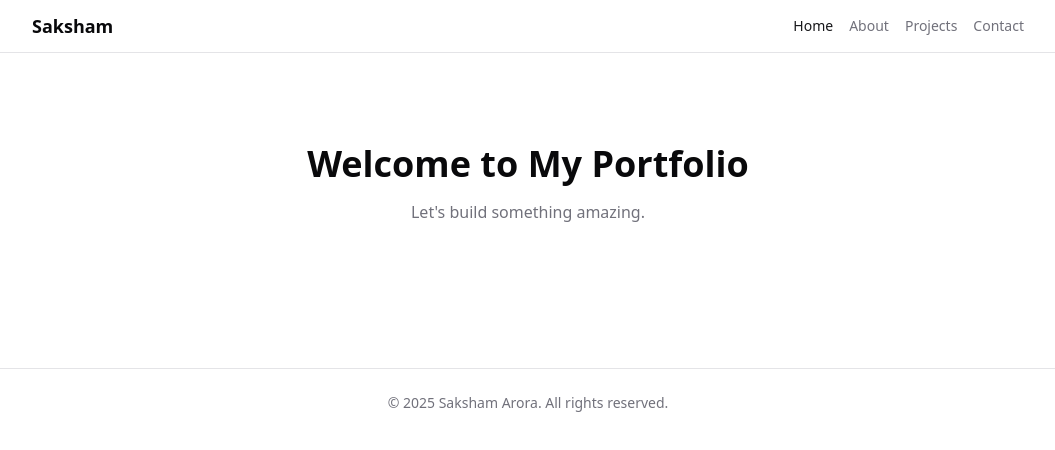
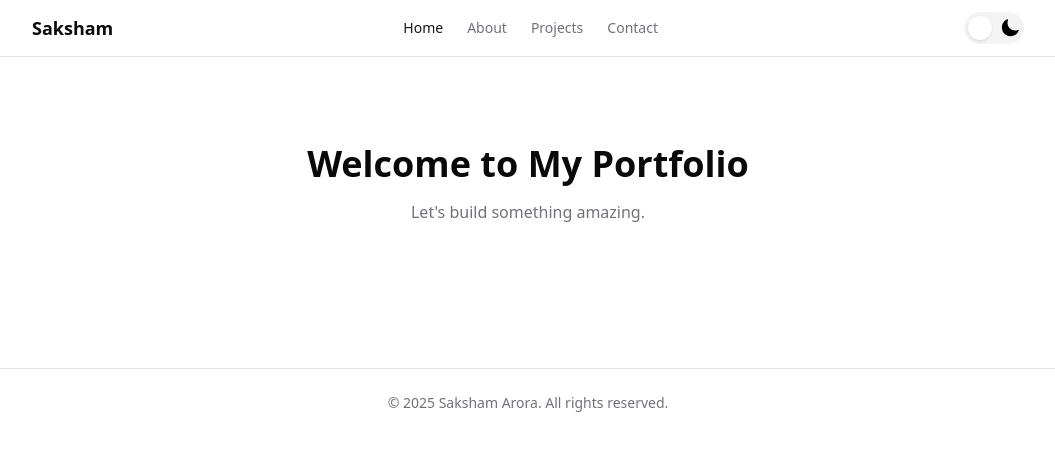
Before and after one commit to saksham069/portfolio, a Next.js app: page / in a window 1280 px wide. Shown: the top 450 px of the page, without its empty margins (112-1167 px from the left). Built offline with nearby package versions, Linux system fonts and the light colour scheme.

Commit message:
theme toggle button

```diff
--- a/components/Navbar.tsx
+++ b/components/Navbar.tsx
@@ -3,6 +3,7 @@
 import Link from "next/link";
 import { usePathname } from "next/navigation";
 import { cn } from "@/lib/utils";
+import ThemeToggle from "./ui/ThemeToggle";
 
 const navLinks = [
   { href: "/", label: "Home" },
@@ -18,7 +19,9 @@ export default function Navbar() {
     <header className="fixed top-0 z-50 w-full border-b border-border bg-background/80 backdrop-blur">
       <nav className="mx-auto flex max-w-5xl items-center justify-between px-4 py-3">
         <h1 className="text-lg font-semibold">Saksham</h1>
-        <ul className="flex gap-4 text-sm font-medium">
+
+        <div className="flex flex-1 justify-center">
+          <ul className="flex gap-6 text-sm font-medium">
             {navLinks.map((link) => (
               <li key={link.href}>
                 <Link
@@ -35,6 +38,11 @@ export default function Navbar() {
               </li>
             ))}
           </ul>
+        </div>
+
+        <div className="ml-auto pl-4">
+          <ThemeToggle />
+        </div>
       </nav>
     </header>
   );
--- a/components/ThemeToggle.tsx
+++ /dev/null
@@ -1,21 +0,0 @@
-"use client";
-
-import { useTheme } from "next-themes";
-import { Sun, Moon } from "lucide-react";
-import { Button } from "@/components/ui/button";
-
-export function ThemeToggle() {
-  const { setTheme, theme } = useTheme();
-
-  return (
-    <Button
-      variant="ghost"
-      size="icon"
-      onClick={() => setTheme(theme === "dark" ? "light" : "dark")}
-    >
-      <Sun className="h-5 w-5 rotate-0 scale-100 transition-all dark:-rotate-90 dark:scale-0" />
-      <Moon className="absolute h-5 w-5 rotate-90 scale-0 transition-all dark:rotate-0 dark:scale-100" />
-      <span className="sr-only">Toggle theme</span>
-    </Button>
-  );
-}
--- /dev/null
+++ b/components/ui/ThemeToggle.tsx
@@ -0,0 +1,40 @@
+"use client";
+
+import * as Switch from "@radix-ui/react-switch";
+import { useTheme } from "next-themes";
+import { useEffect, useState } from "react";
+import { SunIcon, MoonIcon } from "@heroicons/react/24/solid";
+
+export default function ThemeToggle() {
+  const { theme, setTheme } = useTheme();
+  const [isDark, setIsDark] = useState(false);
+
+  useEffect(() => {
+    setIsDark(theme === "dark");
+  }, [theme]);
+
+  const toggleTheme = (checked: boolean) => {
+    setIsDark(checked);
+    setTheme(checked ? "dark" : "light");
+  };
+
+  return (
+    <Switch.Root
+      checked={isDark}
+      onCheckedChange={toggleTheme}
+      className="relative flex w-15 h-8 items-center rounded-full bg-muted px-1 transition-colors cursor-pointer data-[state=checked]:bg-primary"
+    >
+      <SunIcon
+        className={`w-5 h-5 absolute left-1 text-yellow-500 transition-opacity duration-200 ${
+          isDark ? "opacity-100" : "opacity-0"
+        }`}
+      />
+      <MoonIcon
+        className={`w-5 h-5 absolute right-1 text-black transition-opacity duration-200 ${
+          isDark ? "opacity-0" : "opacity-100"
+        }`}
+      />
+      <Switch.Thumb className="w-6 h-6 bg-background rounded-full shadow-sm transition-transform duration-300 transform data-[state=checked]:translate-x-7 translate-x-0" />
+    </Switch.Root>
+  );
+}
--- a/package.json
+++ b/package.json
@@ -9,10 +9,11 @@
     "lint": "next lint"
   },
   "dependencies": {
+    "@heroicons/react": "^2.2.0",
     "@radix-ui/react-slot": "^1.2.3",
+    "@radix-ui/react-switch": "^1.2.5",
     "class-variance-authority": "^0.7.1",
     "clsx": "^2.1.1",
-    "lucide-react": "^0.516.0",
     "next": "15.3.3",
     "next-themes": "^0.4.6",
     "postcss": "^8.5.6",
```
Also changed, not shown: 1 other file (tests, documents, lock files or other folders). Lines whose indentation alone changed are shown as unchanged.
